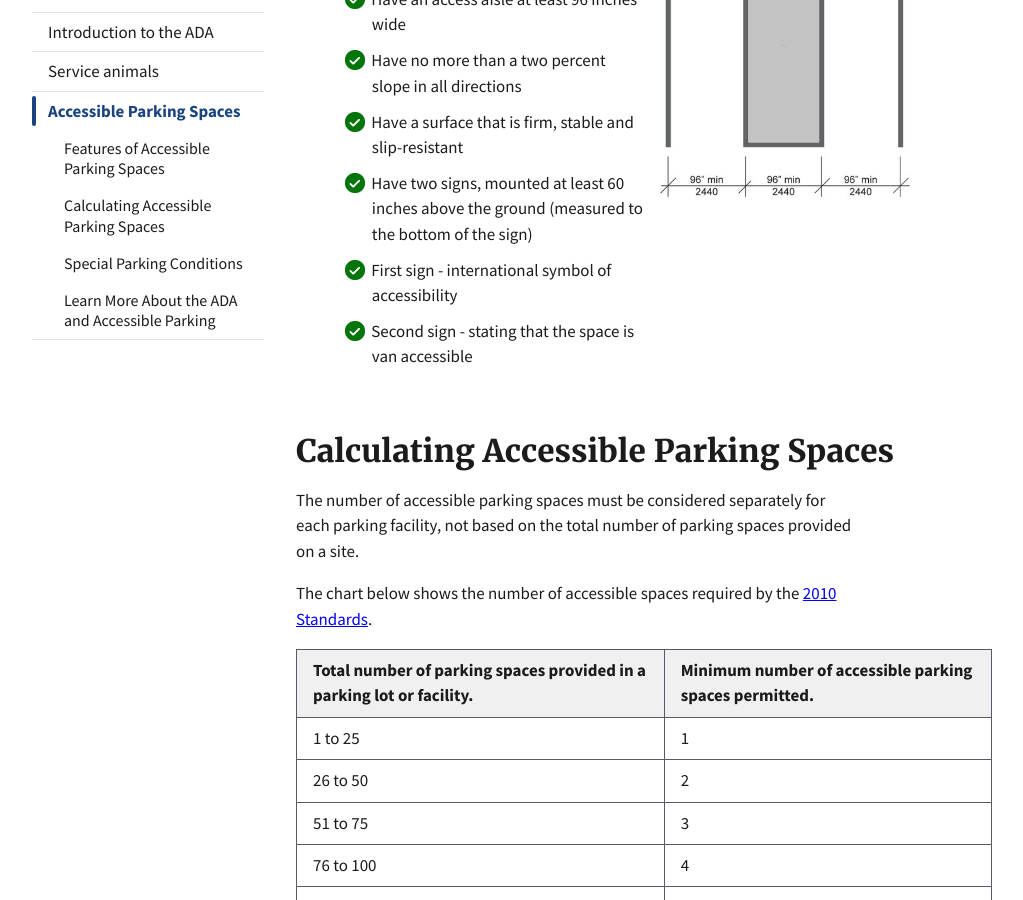
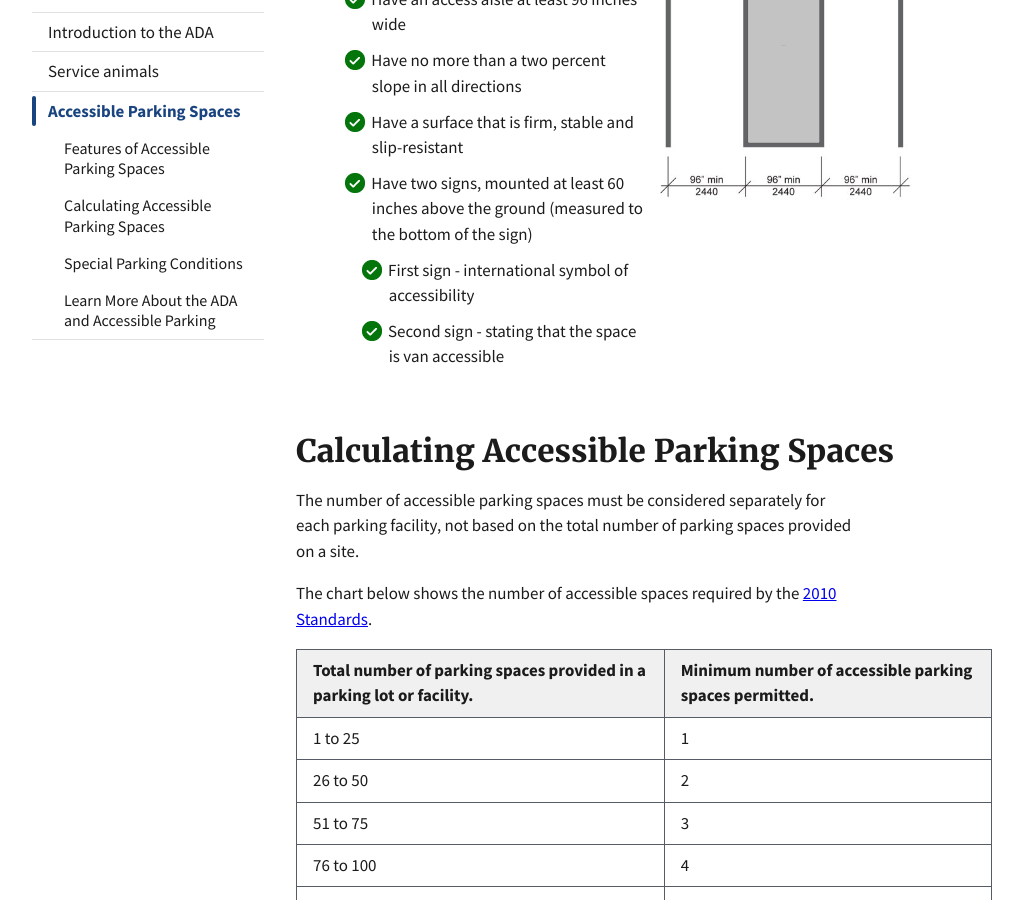
Before and after one commit to 18F/ada-sandbox, a Jekyll site: the page built from pages/parking.md, in a window 1280 px wide and 900 px high, scrolled down 2101 px. Shown: the whole window, without its empty margins (128-1151 px from the left). Built offline with Jekyll 4.4.1, drawn with Linux system fonts in a browser that asks for light colours.

Commit message:
Indent sign features list items

```diff
--- a/pages/parking.md
+++ b/pages/parking.md
@@ -89,8 +89,10 @@ Accessible parking spaces must be provided for cars and vans.
         <li>{% include yes.html %} Have no more than a two percent slope in all directions</li>
         <li>{% include yes.html %} Have a surface that is firm, stable and slip-resistant</li>
         <li>{% include yes.html %} Have two signs, mounted at least 60 inches above the ground (measured to the bottom of the sign)</li>
-        <li>{% include yes.html %} First sign - international symbol of accessibility</li>
-        <li>{% include yes.html %} Second sign - stating that the space is van accessible</li>
+        <ul class="icon-list">
+          <li>{% include yes.html %} First sign - international symbol of accessibility</li>
+          <li>{% include yes.html %} Second sign - stating that the space is van accessible</li>
+        </ul>
       </ul>
     </div>
       <div class="tablet:grid-col-6"><img src="{{ 'assets/img/project-images/van-accessible.png' | relative_url }}" alt="Minimum 96-inch wide van-accessible parking space with 96-inch minimum width access aisle" /></div>
```
